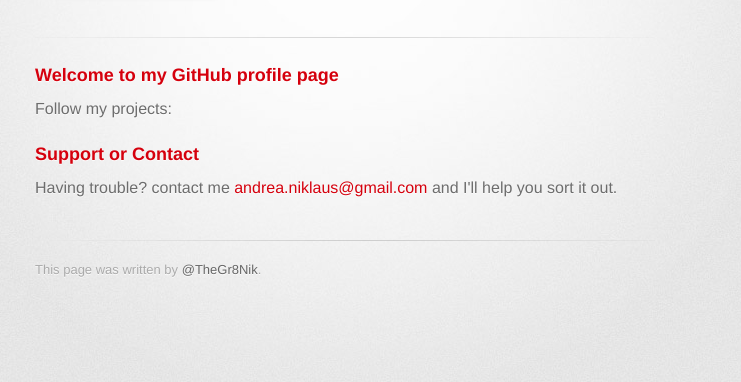
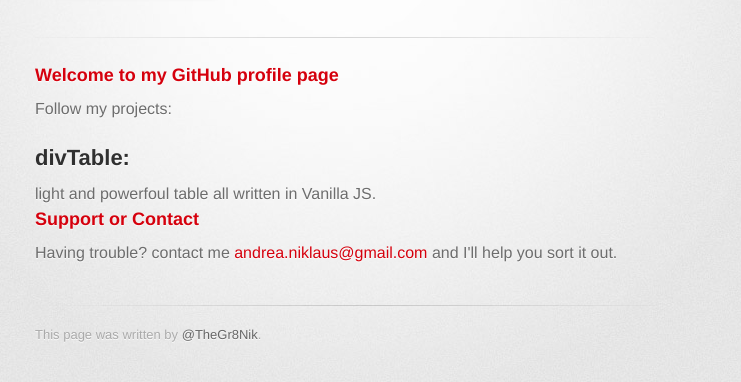
Before and after one commit to TheGr8Nik/TheGr8Nik.github.io, a plain HTML site: page index.html in a window 1280 px wide. Shown: the part 178-560 px from the top of the page, without its empty margins (295-1036 px from the left). Drawn offline with Linux system fonts and the light colour scheme; a web font is replaced by a local one.

Commit message:
added projects

```diff
--- a/index.html
+++ b/index.html
@@ -33,7 +33,7 @@
 			<a id="welcome-to-github-pages" class="anchor" href="#welcome-to-github-pages" aria-hidden="true"><span class="octicon octicon-link"></span></a>Welcome to my GitHub profile page</h3>
 
 			<p>Follow my projects:</p>
-
+				<h2>divTable:</h2>light and powerfoul table all written in Vanilla JS.
 			<h3>
 			<a id="support-or-contact" class="anchor" href="#support-or-contact" aria-hidden="true"><span class="octicon octicon-link"></span></a>Support or Contact</h3>
 
```
